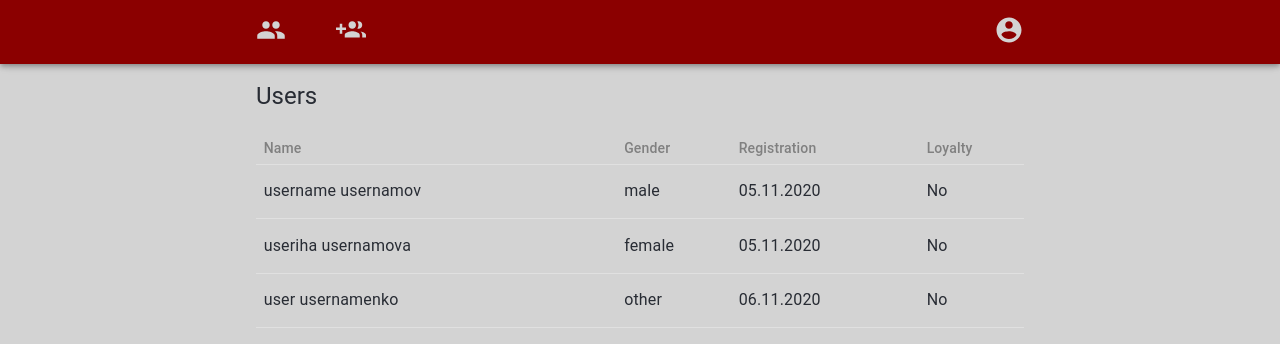
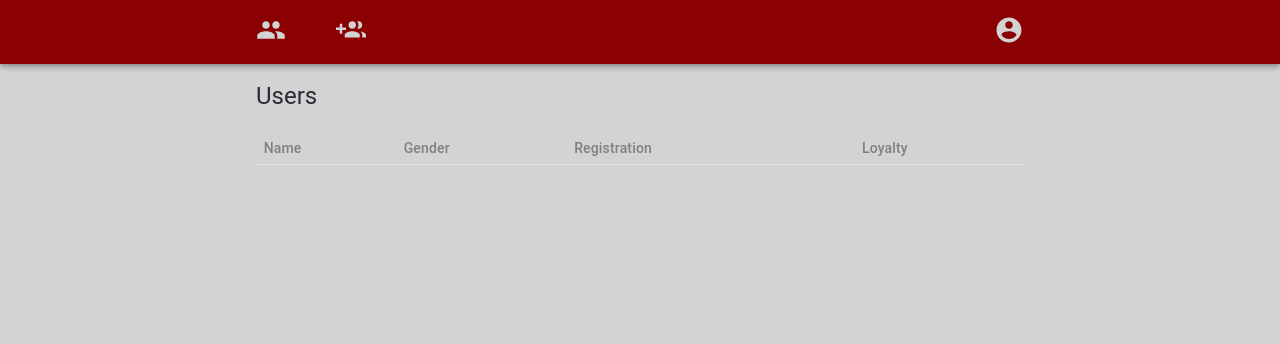
Before and after one commit to 19username95/users-management, a React (Create React App) app: page /users-list in a window 1280 px wide. Shown: the top 344 px of the page. Built offline with nearby package versions, Linux system fonts and the light colour scheme.

Commit message:
save users to local storage

```diff
--- a/src/components/App/App.js
+++ b/src/components/App/App.js
@@ -10,8 +10,7 @@ import Navigation from "../Navigation/Navigation";
 import Registration from "../Registration/Registration";
 import UsersList from "../UsersList/UsersList";
 import About from "../About/About";
-import { users } from "../../mocks/all-users.json";
-import {createMuiTheme, MuiThemeProvider} from "@material-ui/core";
+import { createMuiTheme, MuiThemeProvider } from "@material-ui/core";
 
 const theme = createMuiTheme({
     palette: {
@@ -21,14 +20,25 @@ const theme = createMuiTheme({
 });
 
 class App extends React.Component {
-    state = { users }
+    constructor(props) {
+        super(props);
+
+        // get users from local storage
+        const users = localStorage.hasOwnProperty("users") ?
+            JSON.parse(localStorage.getItem("users")) : []
+
+        // initialize state
+        this.state = { users }
+    }
 
     addUser = (user) => {
-        this.setState((prevState) => {
-            return {
-                users: [...prevState.users, { ...user }],
-            };
-        });
+        const users = [...this.state.users, user]
+
+        // updated users in state
+        this.setState({ users });
+
+        // update users in local storage
+        localStorage.setItem("users", JSON.stringify(users))
     };
 
     render() {
@@ -40,8 +50,12 @@ class App extends React.Component {
                         <Route path='/users-list'>
                             <UsersList users={this.state.users} />
                         </Route>
-                    <Route path='/add-user'><Registration addUser={this.addUser} /></Route>
-                    <Route path='/about'><About /></Route>
+                        <Route path='/add-user'>
+                            <Registration addUser={this.addUser} />
+                        </Route>
+                        <Route path='/about'>
+                            <About />
+                        </Route>
                         <Route path='/'>
                             <Redirect to='users-list'/>
                         </Route>
@@ -50,8 +64,6 @@ class App extends React.Component {
             </MuiThemeProvider>
         );
     }
-
-
 }
 
 export default App;
--- a/src/helpers/IncrementService.js
+++ b/src/helpers/IncrementService.js
@@ -1,5 +1,3 @@
-import { users } from "../mocks/all-users.json";
-
 class IncrementService {
     static getNextId() {
         IncrementService.currentId += 1;
@@ -7,6 +5,6 @@ class IncrementService {
     }
 }
 
-IncrementService.currentId = users.length;
+IncrementService.currentId = 0;
 
 export default IncrementService;
--- a/src/mocks/all-users.json
+++ /dev/null
@@ -1,34 +0,0 @@
-{
-  "users": [
-    {
-      "id": 1,
-      "name": "username",
-      "surname": "usernamov",
-      "sex": "male",
-      "card": "MC ⠀•••• 1253",
-      "isLoyalty": false,
-      "coupon": "",
-      "registrationDate": "05.11.2020"
-    },
-    {
-      "id": 2,
-      "name": "useriha",
-      "surname": "usernamova",
-      "sex": "female",
-      "card": "VISA ⠀•••• 3719",
-      "isLoyalty": false,
-      "coupon": "",
-      "registrationDate": "05.11.2020"
-    },
-    {
-      "id": 3,
-      "name": "user",
-      "surname": "usernamenko",
-      "sex": "other",
-      "card": "VISA ⠀•••• 2574",
-      "isLoyalty": false,
-      "coupon": "",
-      "registrationDate": "06.11.2020"
-    }
-  ]
-}
--- a/src/mocks/current-user.json
+++ /dev/null
@@ -1,6 +0,0 @@
-{
-  "name": 'Jana',
-  "surname": 'Kazakova',
-  "age": 25,
-  "education": 'DNU, FFECS, Computer engineering'
-}
```
Lines whose indentation alone changed are shown as unchanged.
